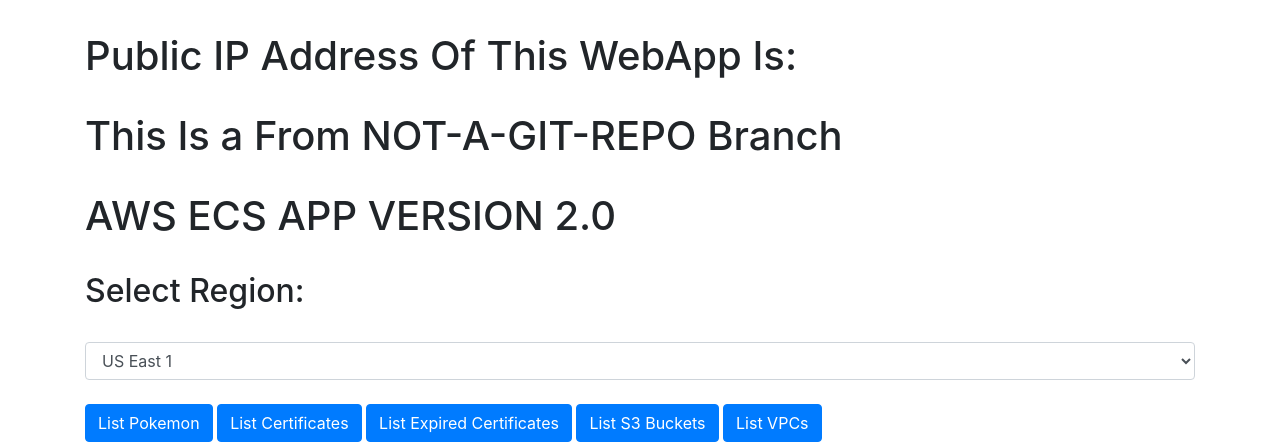
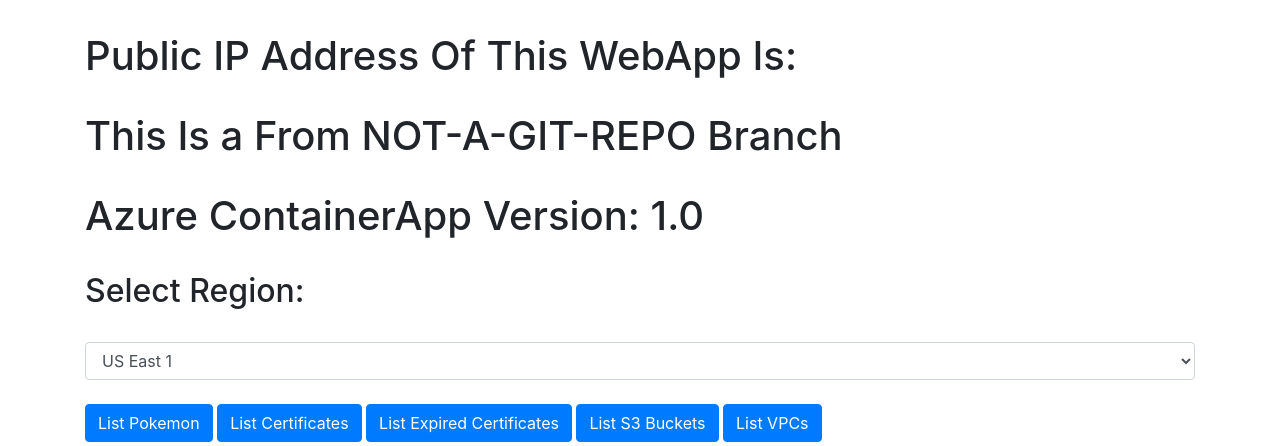
Before and after one commit to SreeVeerDevOps/python-fastapi-docker-public, a FastAPI app: page / in a window 1280 px wide. Shown: the part 288-734 px from the top of the page. Run offline with FastAPI, Linux system fonts and the light colour scheme; some libraries are stand-ins or nearby versions.

Commit message:
Appverson 1.0

```diff
--- a/templates/index.html
+++ b/templates/index.html
@@ -15,7 +15,7 @@
         <h1>Your Container Is Running Python Version: {{ python_version }}</h1><br>
         <h1>Public IP Address Of This WebApp Is: {{ IP }}</h1><br>
         <h1>This Is a From {{ branch_name }} Branch</h1><br>
-        <h1>AWS ECS APP VERSION 2.0</h1><br>
+        <h1>Azure ContainerApp Version: 1.0</h1><br>
         <h2>Select Region:</h2><br>
         <select id="region-select" class="form-control">
             <option value="us-east-1">US East 1</option>
```
